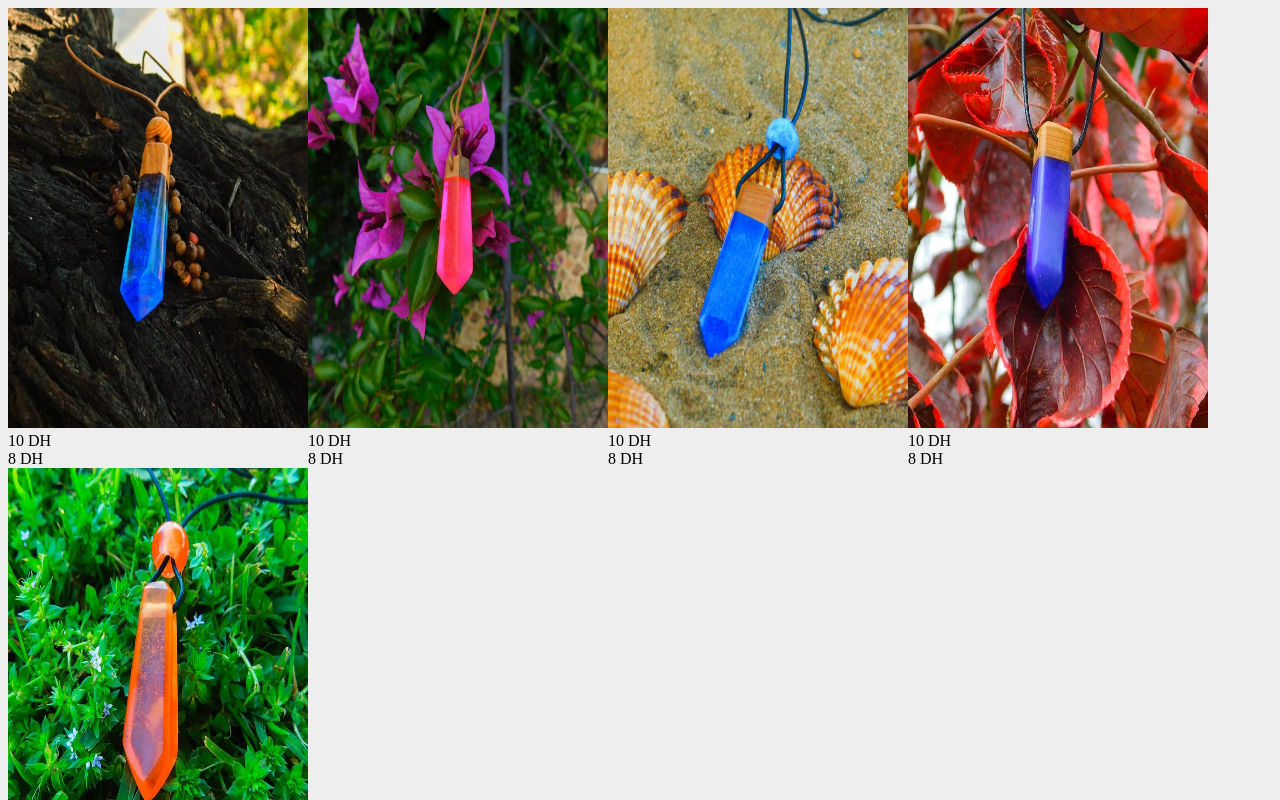
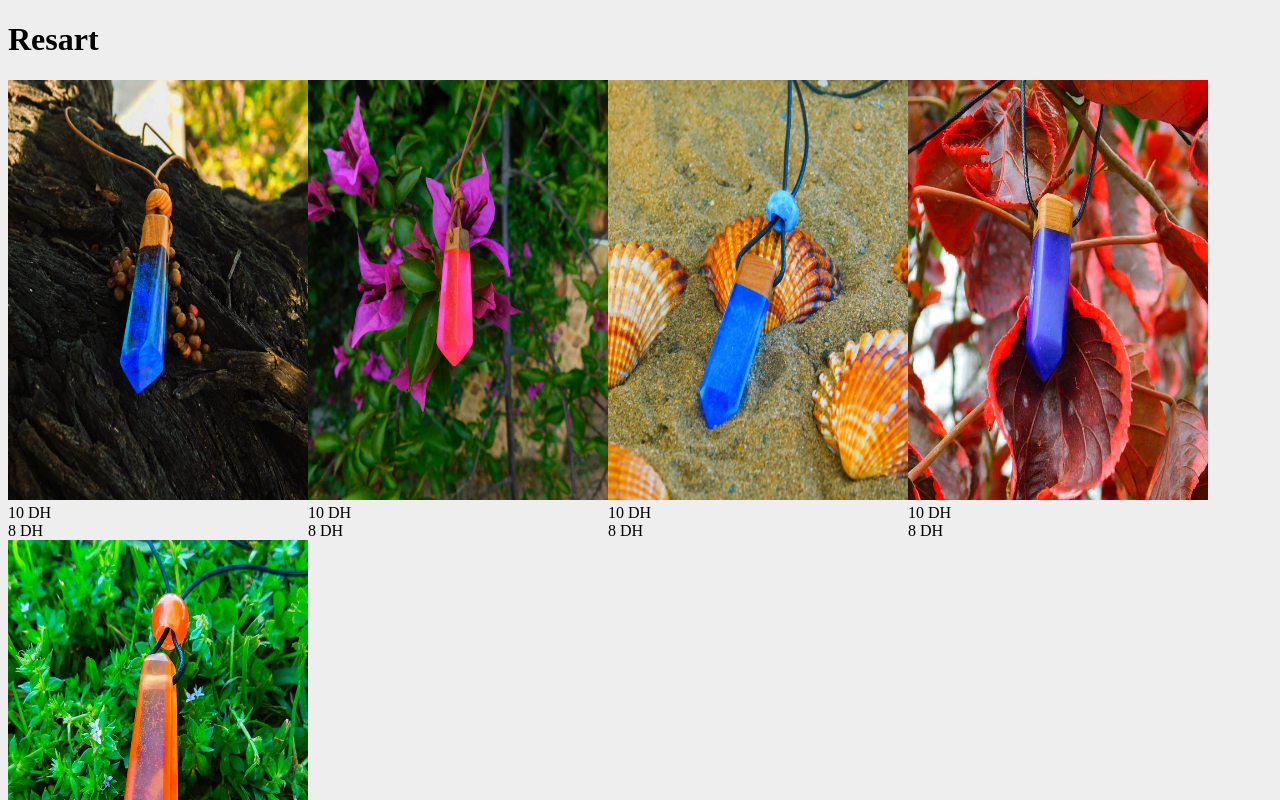
Before and after one commit to ybouhjira/resart-nextjs-frontend, a Next.js app: page / in a window 1280 px wide. Shown: the top 800 px of the page. Built offline with nearby package versions, Linux system fonts and the light colour scheme.

Commit message:
feat: add name

```diff
--- a/app/layout.tsx
+++ b/app/layout.tsx
@@ -12,7 +12,10 @@ export default function RootLayout({
         head.tsx. Find out more at https://beta.nextjs.org/docs/api-reference/file-conventions/head
       */}
       <head />
-      <body>{children}</body>
+      <body>
+      <h1>Resart</h1>
+      {children}
+      </body>
     </html>
   );
 }
```
